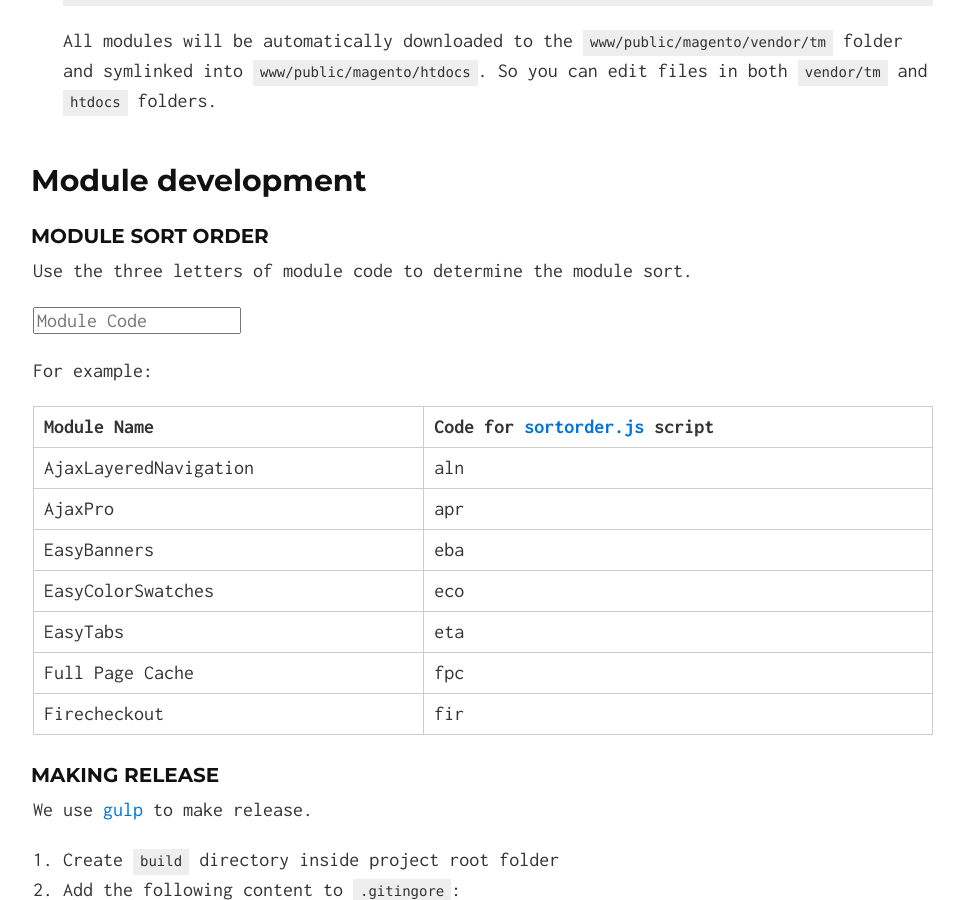
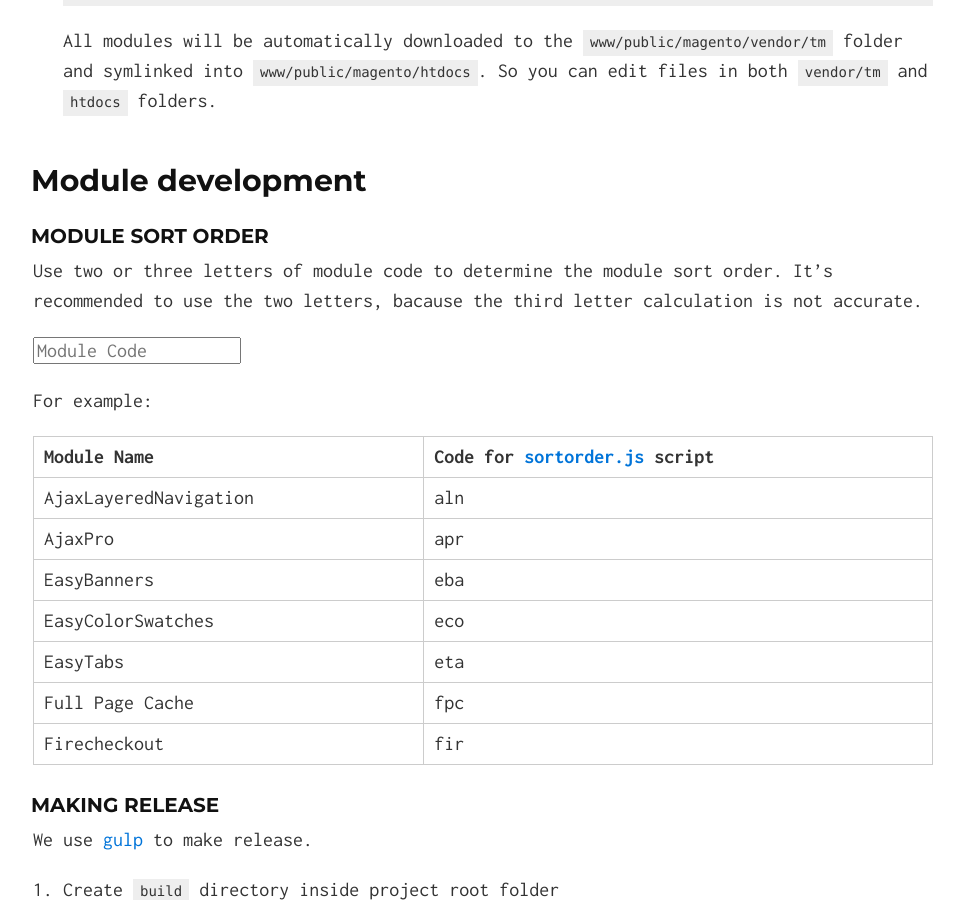
Before and after one commit to tmhub/tmhub.github.io, a Jekyll site: the page built from index.html, in a window 1280 px wide and 900 px high, scrolled down 5613 px. Shown: the whole window, without its empty margins (157-1121 px from the left). Built offline with Jekyll 4.4.1, drawn with Linux system fonts in a browser that asks for light colours; nearby versions of some CDN libraries; some of the changed lines change nothing that is shown.

Commit message:
Sort order script added

```diff
--- a/_includes/index.md
+++ b/_includes/index.md
@@ -205,10 +205,11 @@
 ## Module development
 
 ### Module sort order
-Use the three letters of module code to determine the module sort.
+Use two or three letters of module code to determine the module sort order. It's
+recommended to use the two letters, bacause the third letter calculation is not
+accurate.
 
-<input type="text" name="module_code" id="module_code" placeholder="Module Code"/>
-<code id="module_sortorder"></code>
+{% include sortorder.html %}
 
 For example:
 
--- a/_includes/scripts.html
+++ b/_includes/scripts.html
@@ -18,55 +18,11 @@
     }
   };
 
-  document.onreadystatechange = function () {
+  document.addEventListener("readystatechange", function () {
     if (this.readyState === "complete") {
       for (var level = 1; level <= 6; level++) {
         linkifyAnchors(level, document.body);
       }
     }
-  };
-
-  /**
-   * baseRank is used for first letter:
-   *  a - 100
-   *  b - 200
-   *  and so on
-   *
-   * rank 100/27 is used for the second letter:
-   *  ab - 107
-   *  az - 199
-   *
-   * The third rank is not accurate, with baseRank 100.
-   * Change the rank to 600 to use third letter.
-   * rank 100/27/27 is used for third letter:
-   *  aaz - 106
-   *  aba - 107
-   *  abz - 110
-   */
-  var getSortorder = function(letters, baseRank) {
-    var sortorder = 0,
-        rank = baseRank || 100;
-
-    letters.split('').every(function(letter, i) {
-      if (i === 1) {
-        rank /= 27;
-      } else if (i === 2) {
-        rank /= 27;
-      }
-      sortorder += 'ABCDEFGHIJKLMNOPQRSTUVWXYZ'.indexOf(letter.toUpperCase()) * rank + rank;
-
-      return i < 2;
-    });
-
-    return Math.floor(sortorder);
-  };
-  document.onreadystatechange = function () {
-    if (this.readyState === "complete") {
-      var input = document.getElementsById('module_code'),
-        result = document.getElementsById('module_sortorder');
-      input.addEventListener('keyup', function() {
-        result.innerHTML = getSortorder(this.value);
-      }, false);
-    }
-  };
+  });
 </script>
--- /dev/null
+++ b/_includes/sortorder.html
@@ -0,0 +1,48 @@
+<input type="text" name="module_code" id="module_code" placeholder="Module Code"/>
+<code id="module_sortorder"></code>
+
+<script>
+/**
+ * baseRank is used for first letter:
+ *  a - 100
+ *  b - 200
+ *  and so on
+ *
+ * rank 100/27 is used for the second letter:
+ *  ab - 107
+ *  az - 199
+ *
+ * The third rank is not accurate, with baseRank 100.
+ * Change the rank to 600 to use third letter.
+ * rank 100/27/27 is used for third letter:
+ *  aaz - 106
+ *  aba - 107
+ *  abz - 110
+ */
+var getSortorder = function(letters, baseRank) {
+  var sortorder = 0,
+      rank = baseRank || 100;
+
+  letters.split('').every(function(letter, i) {
+    if (i === 1) {
+      rank /= 27;
+    } else if (i === 2) {
+      rank /= 27;
+    }
+    sortorder += 'ABCDEFGHIJKLMNOPQRSTUVWXYZ'.indexOf(letter.toUpperCase()) * rank + rank;
+
+    return i < 2;
+  });
+
+  return Math.floor(sortorder);
+};
+document.addEventListener("readystatechange", function () {
+  if (this.readyState === "complete") {
+    var input = document.getElementById('module_code'),
+      result = document.getElementById('module_sortorder');
+    input.addEventListener('keyup', function() {
+      result.innerHTML = getSortorder(this.value);
+    }, false);
+  }
+});
+</script>
```
